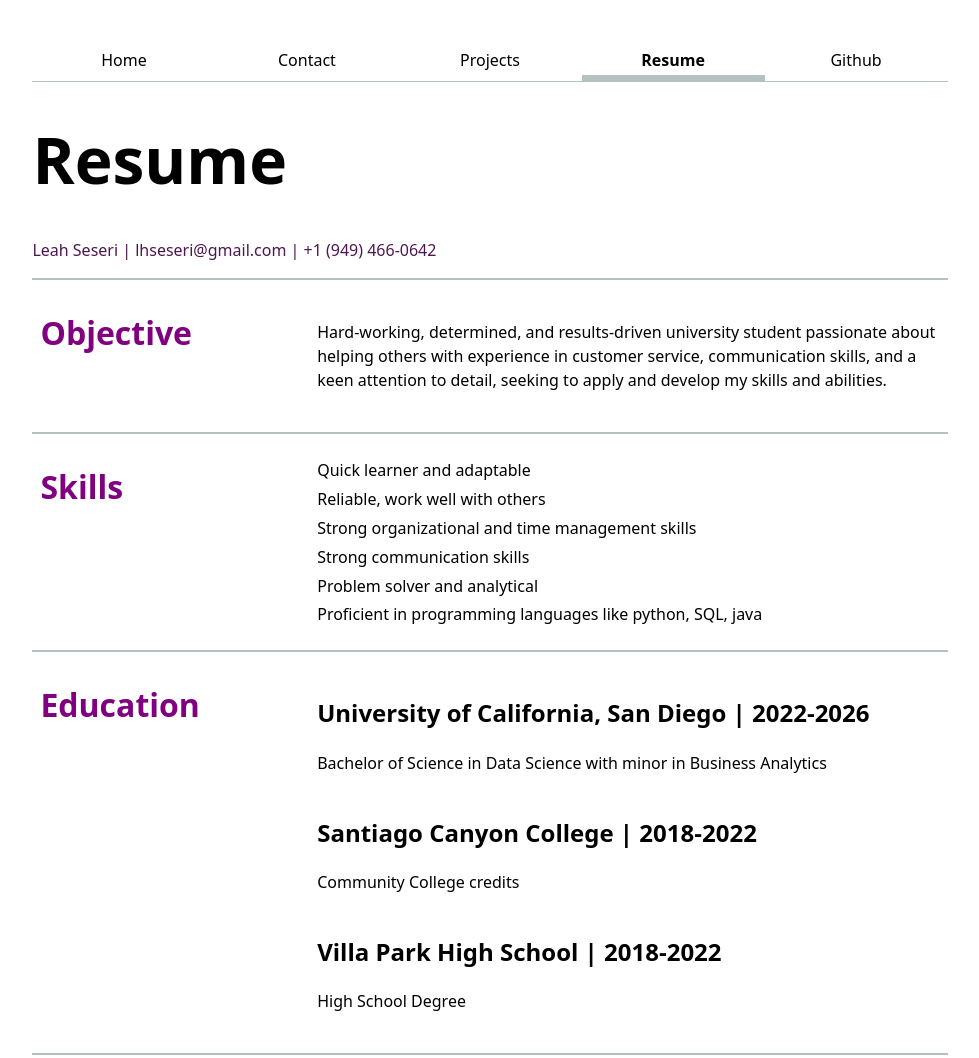
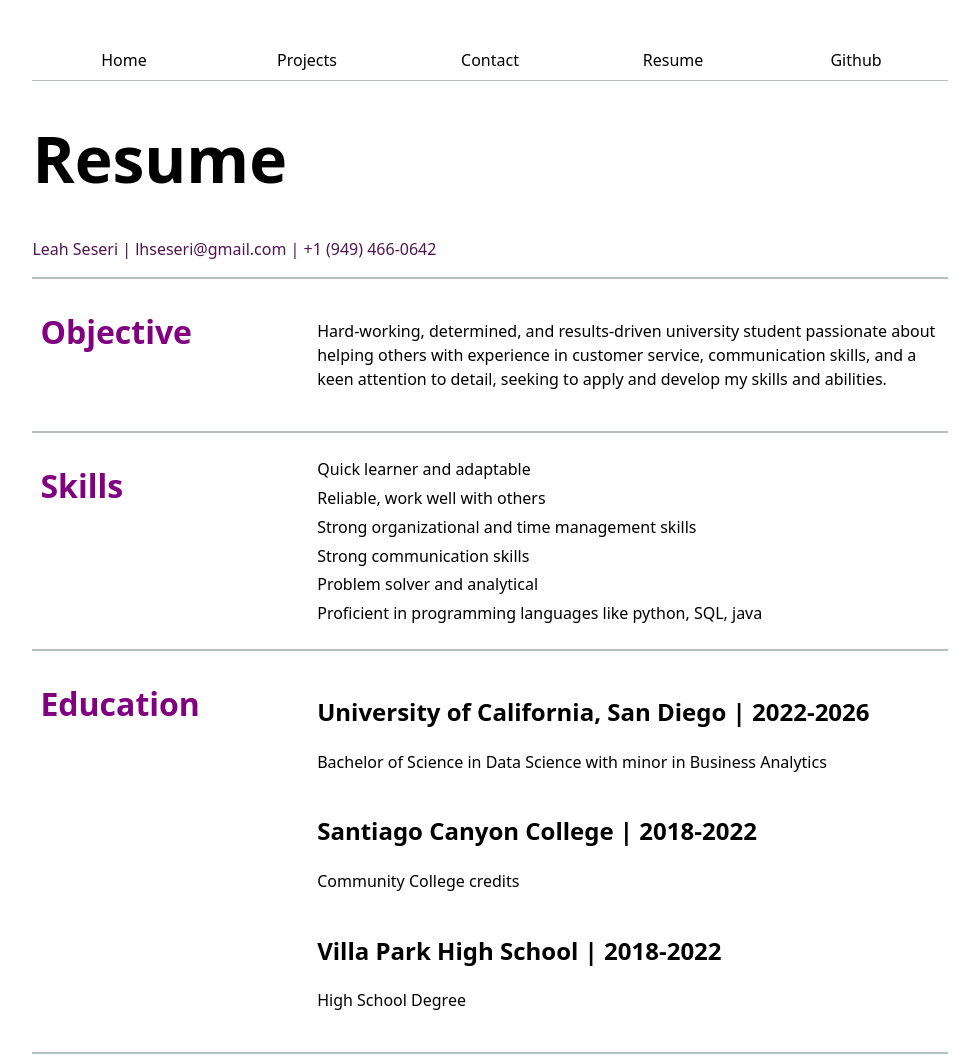
Before and after one commit to lseseri/portfolio, a plain HTML site: page resume/index.html in a window 1280 px wide. Shown: the top 1058 px of the page, without its empty margins (150-1129 px from the left). Drawn offline with Linux system fonts and the light colour scheme.

Commit message:
adding automatic nav menu

```diff
--- a/global.js
+++ b/global.js
@@ -4,14 +4,45 @@
   return Array.from(context.querySelectorAll(selector));
 }
 
+let pages = [
+  { url: '', title: 'Home' },
+  { url: 'projects/', title: 'Projects' },
+  { url: 'contact/', title: 'Contact' },
+  { url: 'resume/', title: 'Resume'},
+  { url: 'https://github.com/lseseri', title: 'Github'},
+];
 
-const navLinks = $$("nav a");
+const ARE_WE_HOME = document.documentElement.classList.contains('home');
 
-let currentLink = navLinks.find(
-  (a) => a.host === location.host && a.pathname === location.pathname
-);
+let nav = document.createElement('nav');
+document.body.prepend(nav);
 
-if (currentLink) {
-  // or if (currentLink !== undefined)
-  currentLink.classList.add('current');
+for (let p of pages) {
+  let url = p.url;
+  let title = p.title;
+
+  if (!ARE_WE_HOME && !url.startsWith('http')) {
+    url = '../' + url;
+  }
+  // another way to conditionally create links
+  // url = !ARE_WE_HOME && !url.startsWith('http') ? '../' + url : url;
+
+  let a = document.createElement('a');
+  a.href = url;
+  a.textContent = title;
+
+  if (a.host === location.host && a.pathname === location.pathname) {
+    a.classList.add('current');
+  }
+  // another way to do this
+  // a.classList.toggle(
+  //   'current',
+  //   a.host === location.host && a.pathname === location.pathname
+  // );
+
+  if (a.host !== location.host) {
+    a.target = '_blank';
+  }
+
+  nav.append(a);
 }
--- a/resume/index.html
+++ b/resume/index.html
@@ -9,7 +9,7 @@
 </head>
 <body>
     <header>
-        <nav>
+        <!-- <nav>
             <ul>
                 <li><a href="../index.html">Home</a></li>
                 <li><a href="../contact/index.html">Contact</a></li>
@@ -17,7 +17,7 @@
                 <li><a href="index.html">Resume</a></li>
                 <li><a href="https://github.com/lseseri" target="_blank">Github</a></li>
             </ul>
-        </nav>
+        </nav> -->
         <h1>
             Resume
         </h1>
```
Also changed, not shown: contact/index.html (+2 -2 lines), index.html (+3 -3 lines), projects/index.html (+2 -2 lines).
